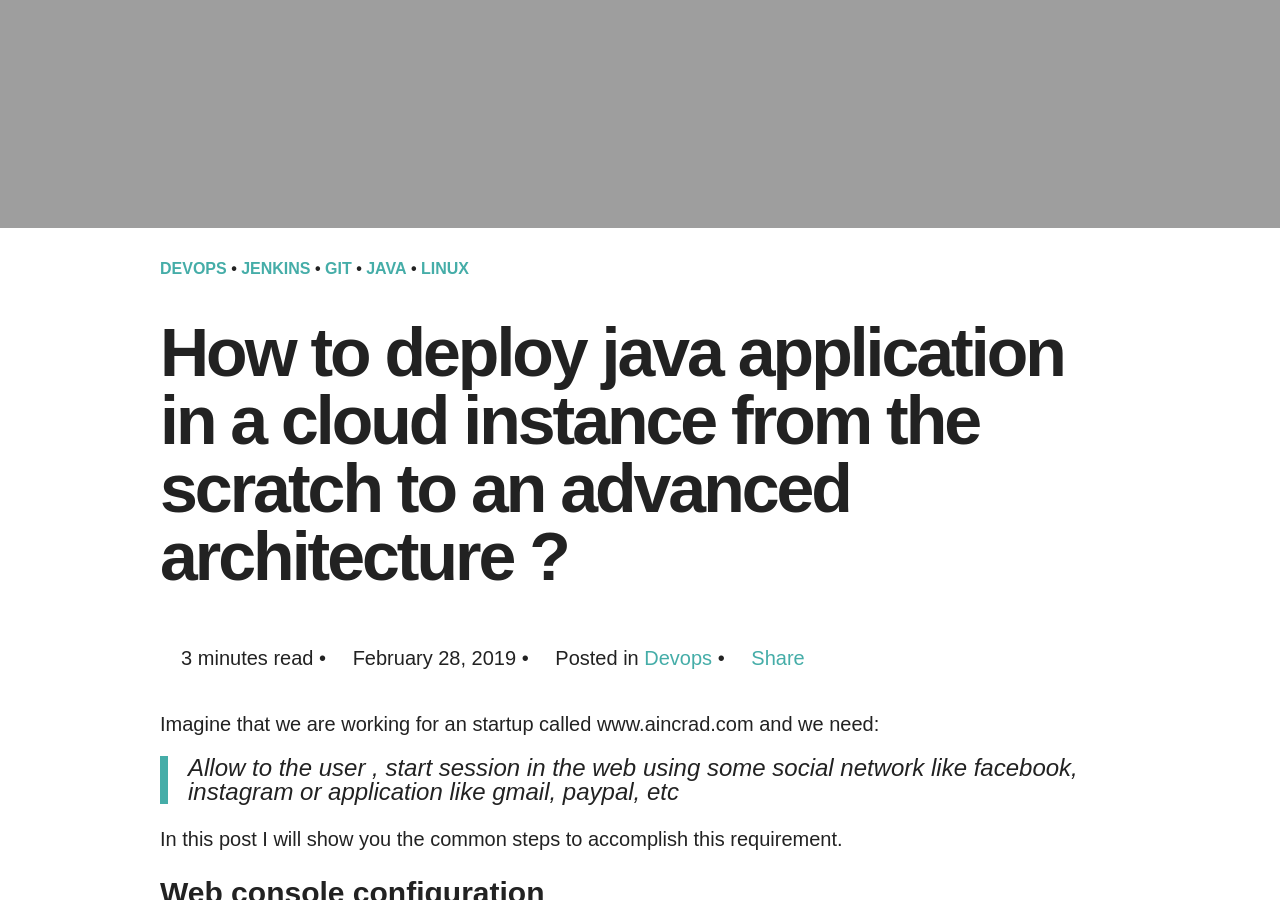
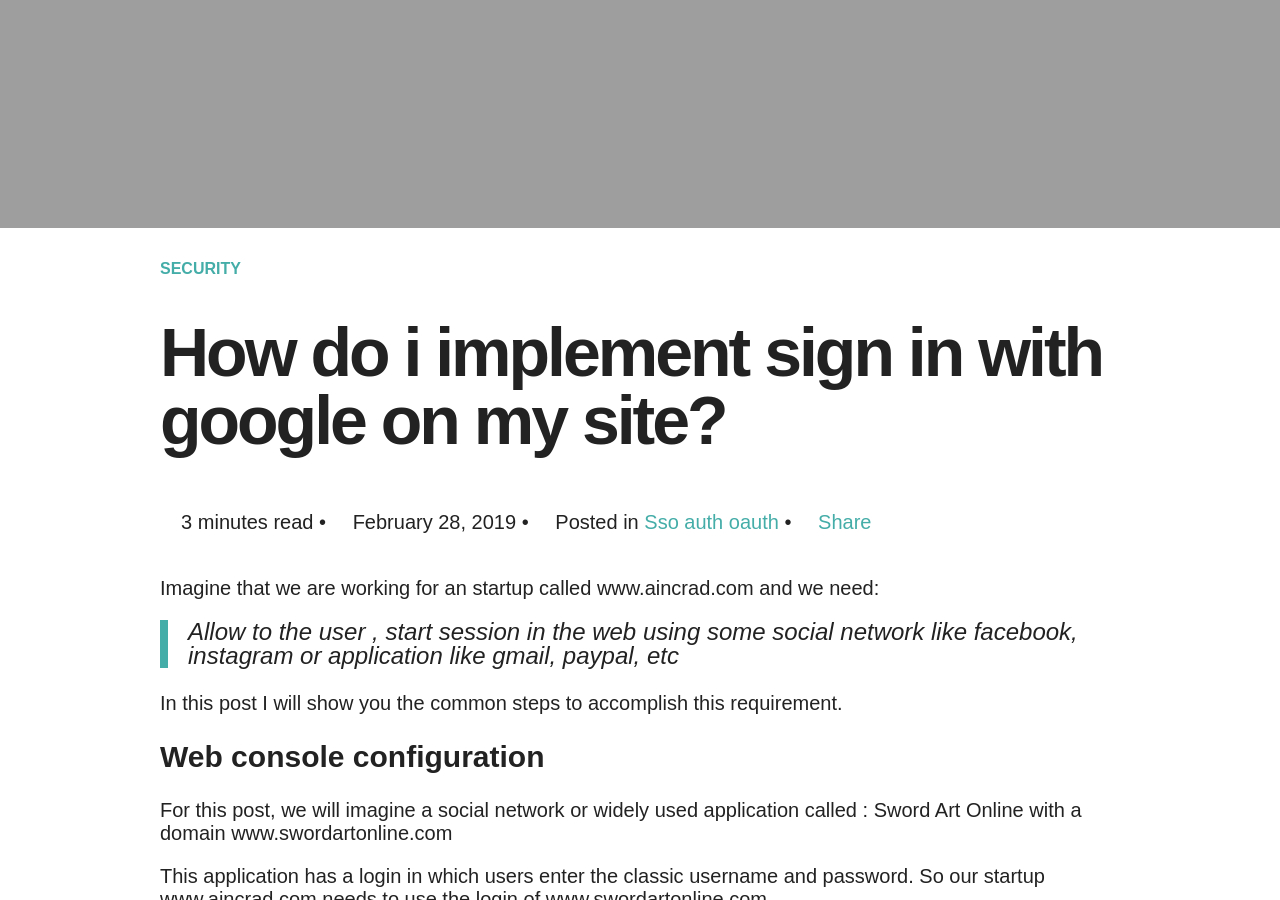
Before and after one commit to jrichardsz/jrichardsz.github.io, a Jekyll site: the page built from _posts/2019-02-28-How do I implement sign in with google on my site?.md, in a window 1280 px wide and 900 px high, scrolled down 922 px. Built offline with Jekyll 4.4.1, drawn with Linux system fonts in a browser that asks for light colours; nearby versions of some CDN libraries; comment, search, counter and statistics services are not loaded.

Commit message:
Update 2019-02-28-How do I implement sign in with google on my site?.md

```diff
--- a/_posts/2019-02-28-How do I implement sign in with google on my site?.md
+++ b/_posts/2019-02-28-How do I implement sign in with google on my site?.md
@@ -1,9 +1,9 @@
 ---
 layout: post
-title: How to deploy java application in a cloud instance from the scratch to an advanced architecture ?
-description: "Deploy in compute engine instance of google not substantially different from AWS, Azure or another linux host provider"
-category: devops
-tags: [devops,jenkins,git,java,linux]
+title: How do i implement sign in with google on my site?
+description: "How do i implement ‘sign in with google’ on my site?"
+category: sso auth oauth
+tags: [security]
 comments: true
 ---
 
```
